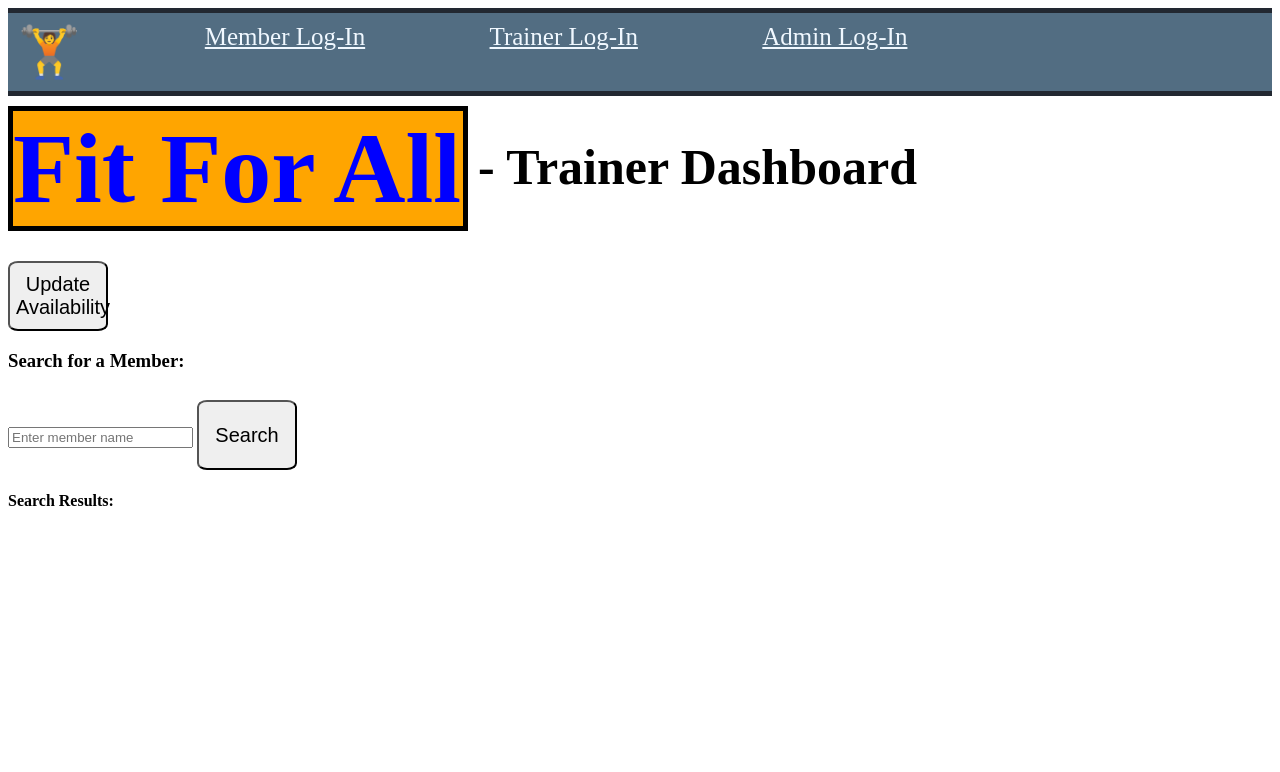
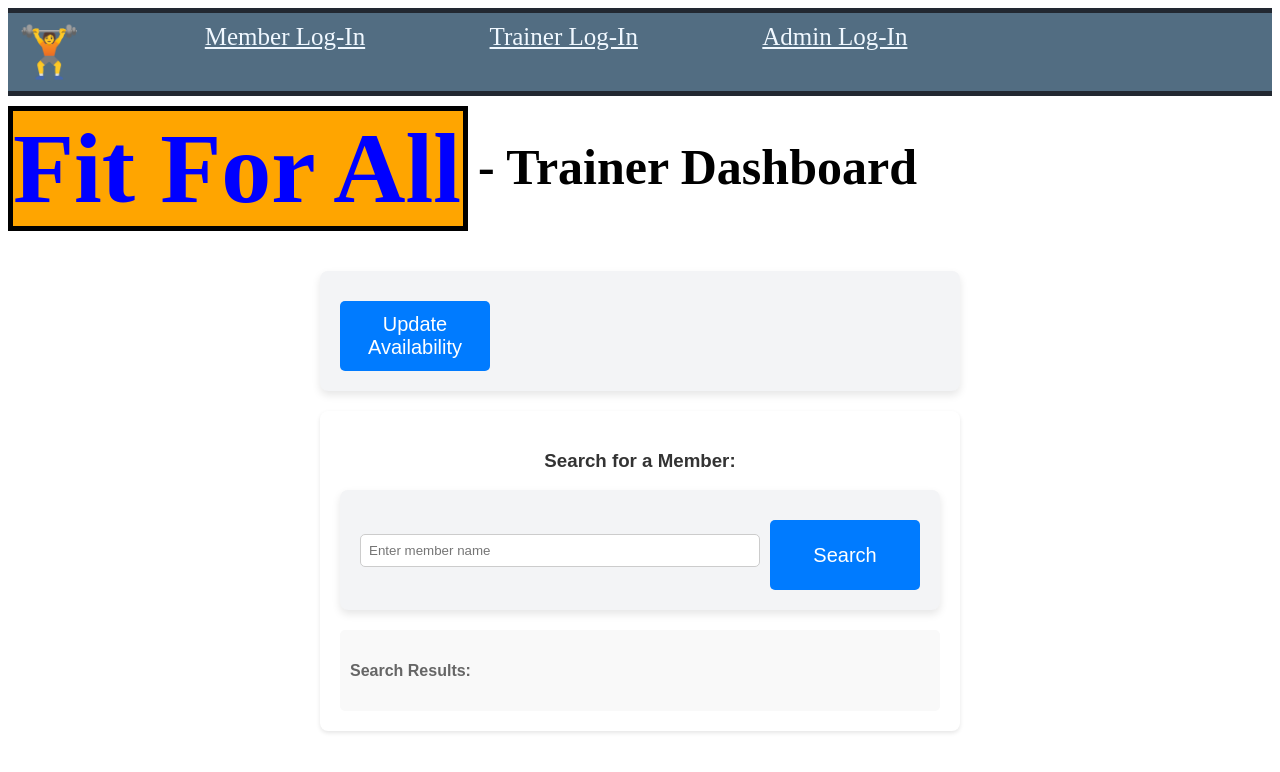
Before and after one commit to SamerFrangieh/3005_Final_project, a Django app: template FitForAll/myapp/templates/myapp/dashboard/trainerDashboard.html in a window 1280 px wide. Shown: the top 772 px of the page. Run offline with Django 4.2, Linux system fonts and the light colour scheme; the template is opened without the code that fills it, so the values that code supplies are empty.

Commit message:
trainer dashboard style is done

```diff
--- a/FitForAll/myapp/templates/myapp/dashboard/trainerDashboard.html
+++ b/FitForAll/myapp/templates/myapp/dashboard/trainerDashboard.html
@@ -78,6 +78,138 @@
 
         button {
             font-size: 20px;
+        }
+        form {
+            max-width: 600px;
+            margin: 20px auto;
+            padding: 20px;
+            background-color: #f3f4f6;
+            border-radius: 8px;
+            box-shadow: 0 4px 8px rgba(0,0,0,0.1);
+        }
+
+        form div {
+            margin-bottom: 10px;
+            padding: 10px;
+            background-color: white;
+            border-radius: 5px;
+        }
+
+
+        label {
+            margin-left: 5px;
+            font-weight: bold;
+            color: #333;
+        }
+
+        input[type="checkbox"] {
+            margin-right: 10px;
+            cursor: pointer;
+        }
+
+
+        select {
+            width: 100px;
+            padding: 5px 10px;
+            margin-left: 10px;
+            border: 1px solid #ccc;
+            border-radius: 5px;
+            background-color: white;
+            cursor: pointer;
+        }
+
+        select:hover {
+            background-color: #f9f9f9;
+        }
+
+
+        button {
+            padding: 10px 20px;
+            background-color: #007BFF;
+            color: white;
+            border: none;
+            border-radius: 5px;
+            cursor: pointer;
+            width: 150px;
+            transition: background-color 0.3s;
+        }
+
+        button:hover {
+            background-color: #0056b3;
+        }
+
+
+        option {
+            padding: 5px 10px;
+        }
+        .search-section {
+            max-width: 600px;
+            margin: 20px auto;
+            padding: 20px;
+            background-color: #ffffff;
+            border-radius: 8px;
+            box-shadow: 0 2px 4px rgba(0,0,0,0.1);
+            font-family: Arial, sans-serif;
+        }
+
+        .search-section h3 {
+            color: #333;
+            text-align: center;
+        }
+
+        .search-section form {
+            display: flex;
+            justify-content: space-between;
+            align-items: center;
+            margin-top: 10px;
+        }
+
+        .search-section input[type="text"] {
+            flex: 1;
+            padding: 8px;
+            margin-right: 10px;
+            border: 1px solid #ccc;
+            border-radius: 5px;
+        }
+
+        .search-section button {
+            padding: 10px 20px;
+            background-color: #007BFF;
+            color: white;
+            border: none;
+            border-radius: 5px;
+            cursor: pointer;
+            transition: background-color 0.3s;
+        }
+
+        .search-section button:hover {
+            background-color: #0056b3;
+        }
+
+
+        .search-results {
+            margin-top: 20px;
+            padding: 10px;
+            background-color: #f9f9f9;
+            border-radius: 5px;
+        }
+
+        .search-results h4 {
+            color: #666;
+        }
+
+        .search-results ul {
+            list-style: none;
+            padding: 0;
+        }
+
+        .search-results li {
+            padding: 5px;
+            border-bottom: 1px solid #eee;
+        }
+
+        .search-results li:last-child {
+            border-bottom: none;
         }
     </style>
 </head>
```
